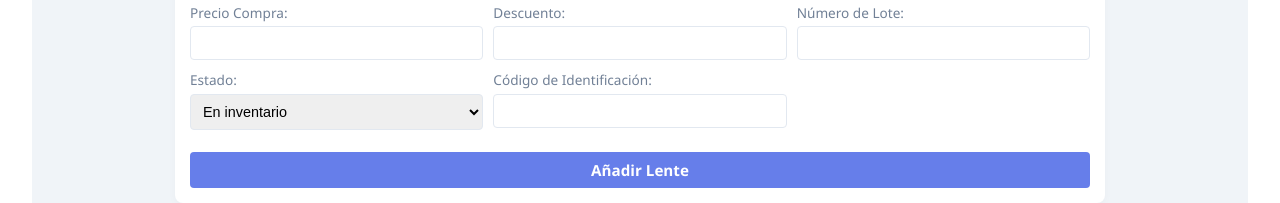
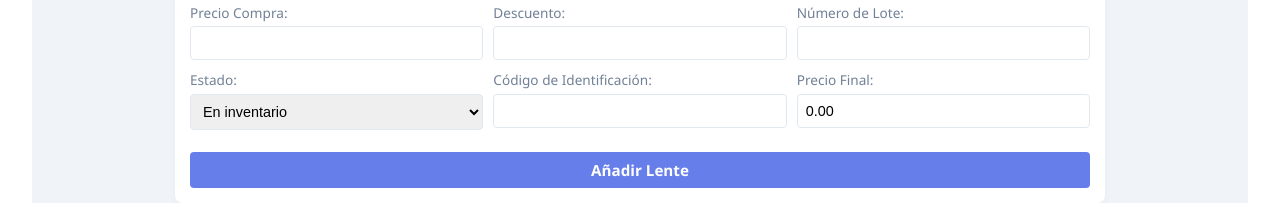
Before and after one commit to carpesistemas13-collab/Sistema-Amazon, a React (Vite) app: page / in a window 1280 px wide. Both pictures are taken after a click on the button "Añadir Nuevo Lente". Shown: the part 304-507 px from the top of the page. Built offline with nearby package versions, Linux system fonts and the light colour scheme; no server answers; the database is empty.

Commit message:
refactor(lens-form): remove precio_final from state and calculate it dynamically
Move precio_final calculation to the form display instead of storing it in state to avoid data redundancy and ensure accurate calculations based on current price and discount values.

```diff
--- a/src/App.jsx
+++ b/src/App.jsx
@@ -12,7 +12,6 @@ function App() {
     descuento: '',
     numero_de_lote: '',
     estado: 'En inventario',
-    precio_final: 0,
     codigo_identificacion: '',
   });
   const [showForm, setShowForm] = useState(false);
@@ -68,7 +67,9 @@ function App() {
   const handleSubmit = async (e) => {
     e.preventDefault();
 
-    const { data, error } = await supabase.from('lentes').insert([newLens]);
+    const { precio_final, ...lensToInsert } = newLens;
+
+    const { data, error } = await supabase.from('lentes').insert([lensToInsert]);
 
     if (error) {
       console.error('Error al añadir lente:', error);
@@ -80,7 +81,6 @@ function App() {
         descuento: '',
         numero_de_lote: '',
         estado: 'En inventario',
-        precio_final: 0,
         codigo_identificacion: '',
       });
       getLenses();
@@ -176,6 +176,15 @@ function App() {
               required
             />
           </div>
+          <div>
+            <label>Precio Final:</label>
+            <input
+              type="text"
+              name="precio_final"
+              value={((parseFloat(newLens.precio) || 0) * (1 - (parseFloat(newLens.descuento) || 0) / 100)).toFixed(2)}
+              readOnly
+            />
+          </div>
           <button type="submit">Añadir Lente</button>
         </form>
       )}
```
